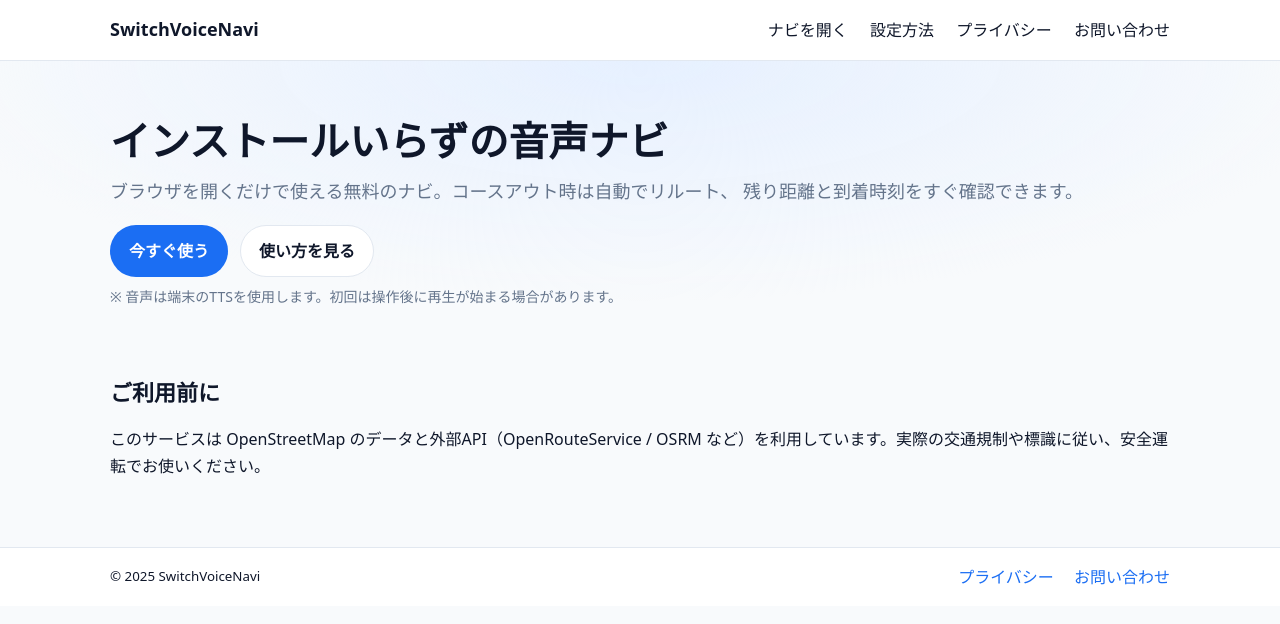
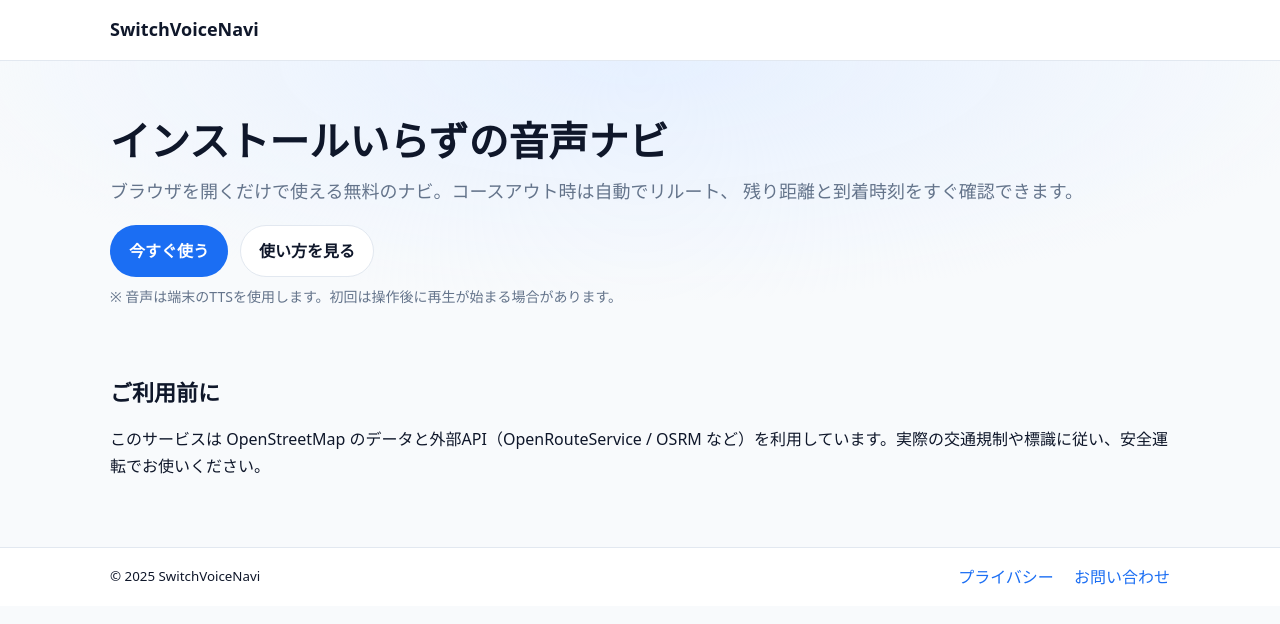
Before and after one commit to lamb5656/lamb5656.github.io, a plain HTML site: page index.html in a window 1280 px wide. Drawn offline with Linux system fonts and the light colour scheme.

Commit message:
Add files via upload

```diff
--- a/index.html
+++ b/index.html
@@ -40,12 +40,6 @@
   <header class="site-header" role="banner">
     <div class="container header-inner">
       <a class="brand" href="/">SwitchVoiceNavi</a>
-      <nav class="nav" aria-label="Primary">
-        <a href="https://lamb5656.github.io/navi-app/browser-navi/" target="_blank" rel="noopener noreferrer">ナビを開く</a>
-        <a href="https://lamb5656.github.io/navi-app/browser-navi/howto.html" target="_blank" rel="noopener noreferrer">設定方法</a>
-        <a href="./privacy.html" rel="noopener noreferrer">プライバシー</a>
-        <a href="./contact.html" rel="noopener noreferrer">お問い合わせ</a>
-      </nav>
     </div>
   </header>
 
```
